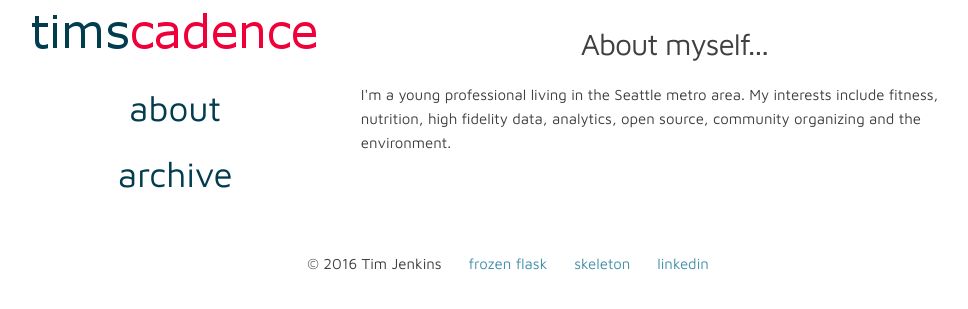
After one commit to timothyjenkins/tej, a Flask app: page /about.html in a window 1280 px wide. The commit adds this page. Shown: the top 309 px of the page, without its empty margins (132-1100 px from the left). Run offline with Flask 2, Linux system fonts and the light colour scheme.

Commit message:
cleaning up

```diff
--- a/app.py
+++ b/app.py
@@ -13,6 +13,14 @@ app.config['FREEZER_RELATIVE_URLS'] = True
 def index():
     return render_template('index.html')
 
+@app.route("/about.html")
+def about():
+    return render_template('about.html')
+
+@app.route("/archive.html")
+def archive():
+    return render_template('archive.html')
+
 #launch
 if __name__ == "__main__":
     app.run(debug=True)
--- /dev/null
+++ b/templates/about.html
@@ -0,0 +1,7 @@
+<!doctype html>
+{% extends 'base.html' %}
+
+{% block content %}
+    <h2 class="post-title">About myself...</h2>
+    <p>I'm a young professional living in the Seattle metro area. My interests include fitness, nutrition, high fidelity data, analytics, open source, community organizing and the environment.</p>
+{% endblock %}
--- /dev/null
+++ b/templates/archive.html
@@ -0,0 +1,6 @@
+{% extends 'base.html' %}
+
+{% block content %}
+    <h2 class="post-title">Content Eventually</h2>
+    <p>Sooner rather than later.</p>
+{% endblock %}
--- a/templates/base.html
+++ b/templates/base.html
@@ -14,7 +14,7 @@
 <body class="container">
 	<header class="four columns">
     <h1>
-      <img class="logo" src="{{ url_for('static', filename='timscadence.png') }}" alt="timscadence" />
+      <a href="http://timothyjenkins.github.io"><img class="logo" src="{{ url_for('static', filename='timscadence.png') }}" alt="timscadence" /></a>
     </h1>
     <nav class="nav">
       <ul class="inline-list">
@@ -25,11 +25,8 @@
 	</header>
 
   <main class="eight columns right words">
-    <h2 class="post-title">Post About Maven Pro Regular var</h2>
-		<p>
-      20pt Maven Pro Regular
-      Contrary to popular belief, Lorem Ipsum is not simply random text. It has roots in a piece of classical Latin literature from 45 BC, making it over 2000 years old. Richard McClintock, a Latin professor at Hampden-Sydney College in Virginia, looked up one of the more obscure Latin words, consectetur, from a Lorem Ipsum passage, and going through the cites of the word in classical literature, discovered the undoubtable source. Lorem Ipsum comes from sections 1.10.32 and 1.10.33 of "de Finibus Bonorum et Malorum" (The Extremes of Good and Evil) by Cicero, written in 45 BC. This book is a treatise on the theory of ethics, very popular during the Renaissance. The first line of Lorem Ipsum, "Lorem ipsum dolor sit amet..", comes from a line in section 1.10.32.
-    </p>
+		{% block content %}
+    {% endblock %}
 	</main>
 
 	<footer class="container footer">
--- a/templates/index.html
+++ b/templates/index.html
@@ -1,4 +1,6 @@
 {% extends 'base.html' %}
+
 {% block content %}
-  <p>This page is the result of the Flatfreeze tutorial.</p>
+    <h2 class="post-title">Bienvenue</h2>
+    <p>It's pretty desolate in here so far. Sorry about that.</p>
 {% endblock %}
--- /dev/null
+++ b/templates/post.html
@@ -0,0 +1,6 @@
+{% extends 'base.html' %}
+
+{% block content %}
+    <h2 class="post-title">{{page.title}}</h2>
+    <p>{{page.content}}</p>
+{% endblock %}
```
